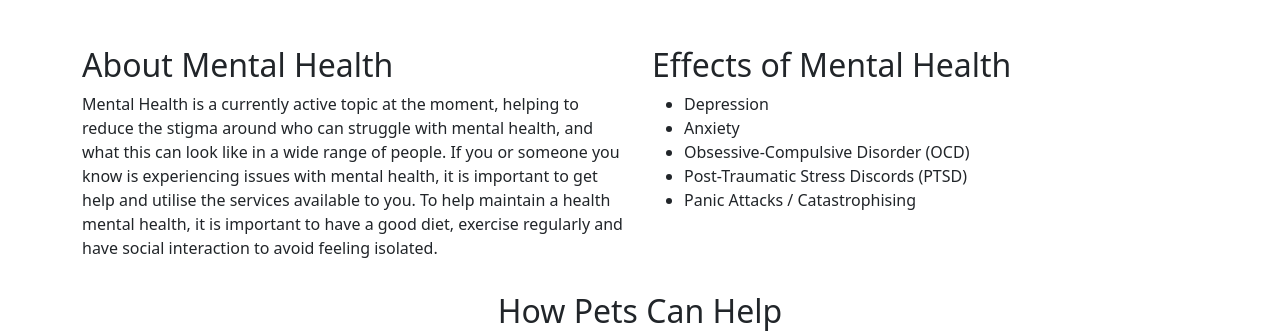
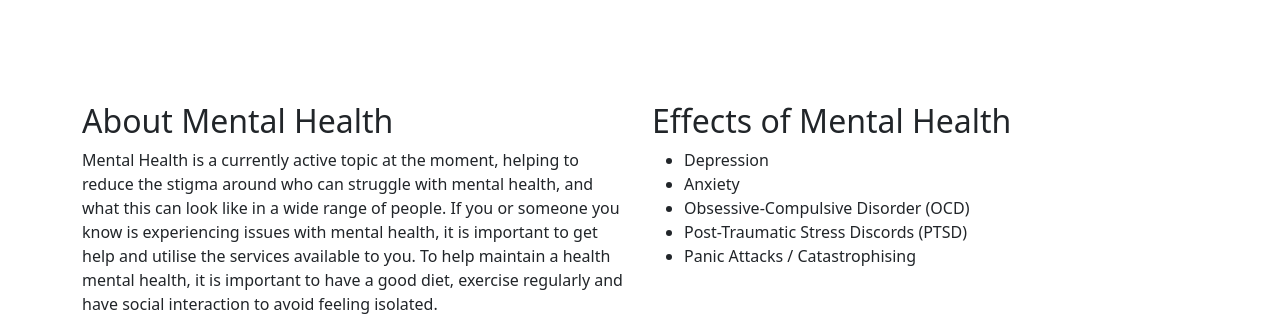
Before and after one commit to lcorndogl/mental-health-pets, a plain HTML site: page index.html in a window 1280 px wide. Shown: the part 658-993 px from the top of the page. Drawn offline with nearby package versions, Linux system fonts and the light colour scheme.

Commit message:
add padding to top of all sections for nav links to work correctly

```diff
--- a/assets/css/style.css
+++ b/assets/css/style.css
@@ -1,4 +1,7 @@
-
+/* Global styles */
+section {
+    padding-top: 56px;
+}
 
 /* Hero section */
 #hero {
```
